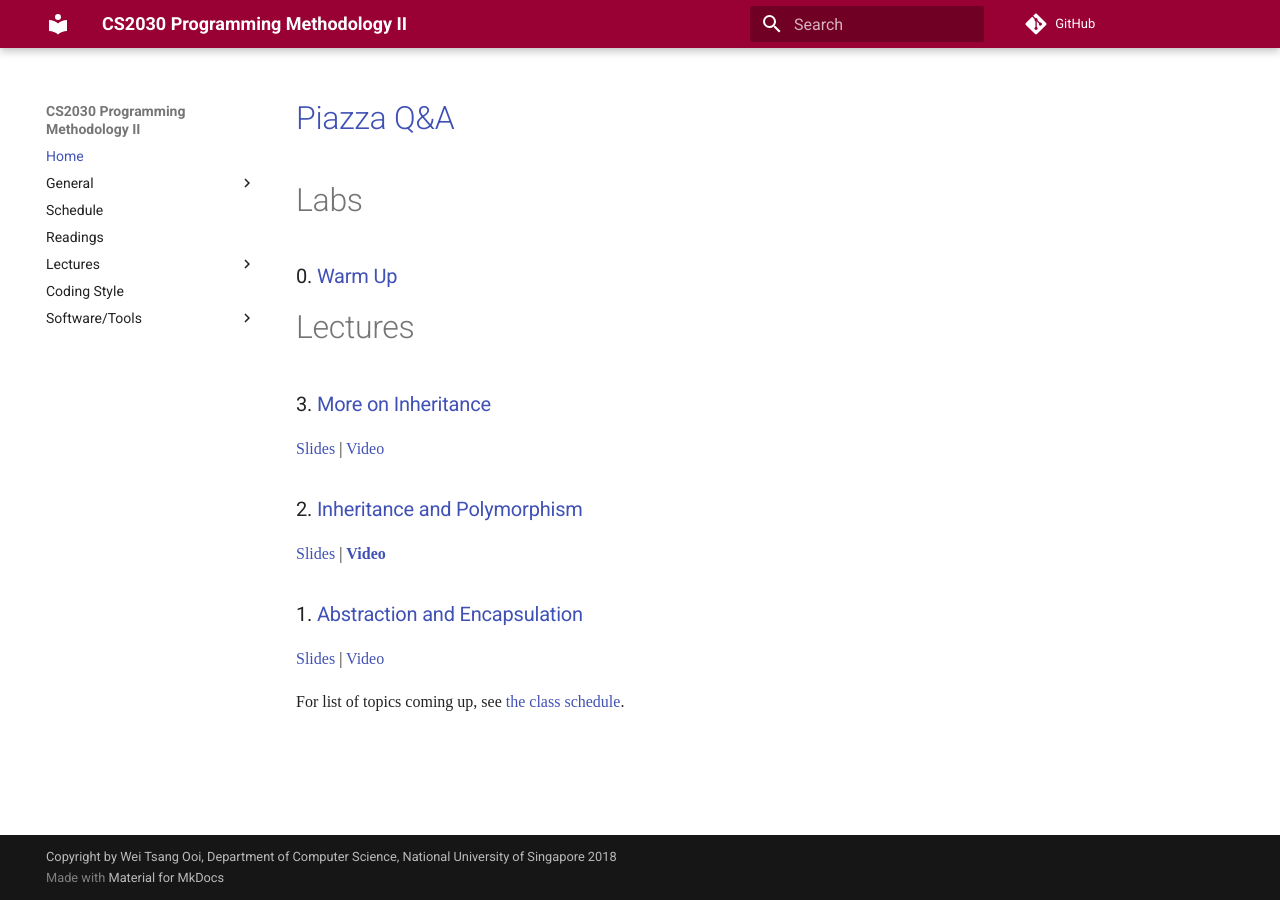
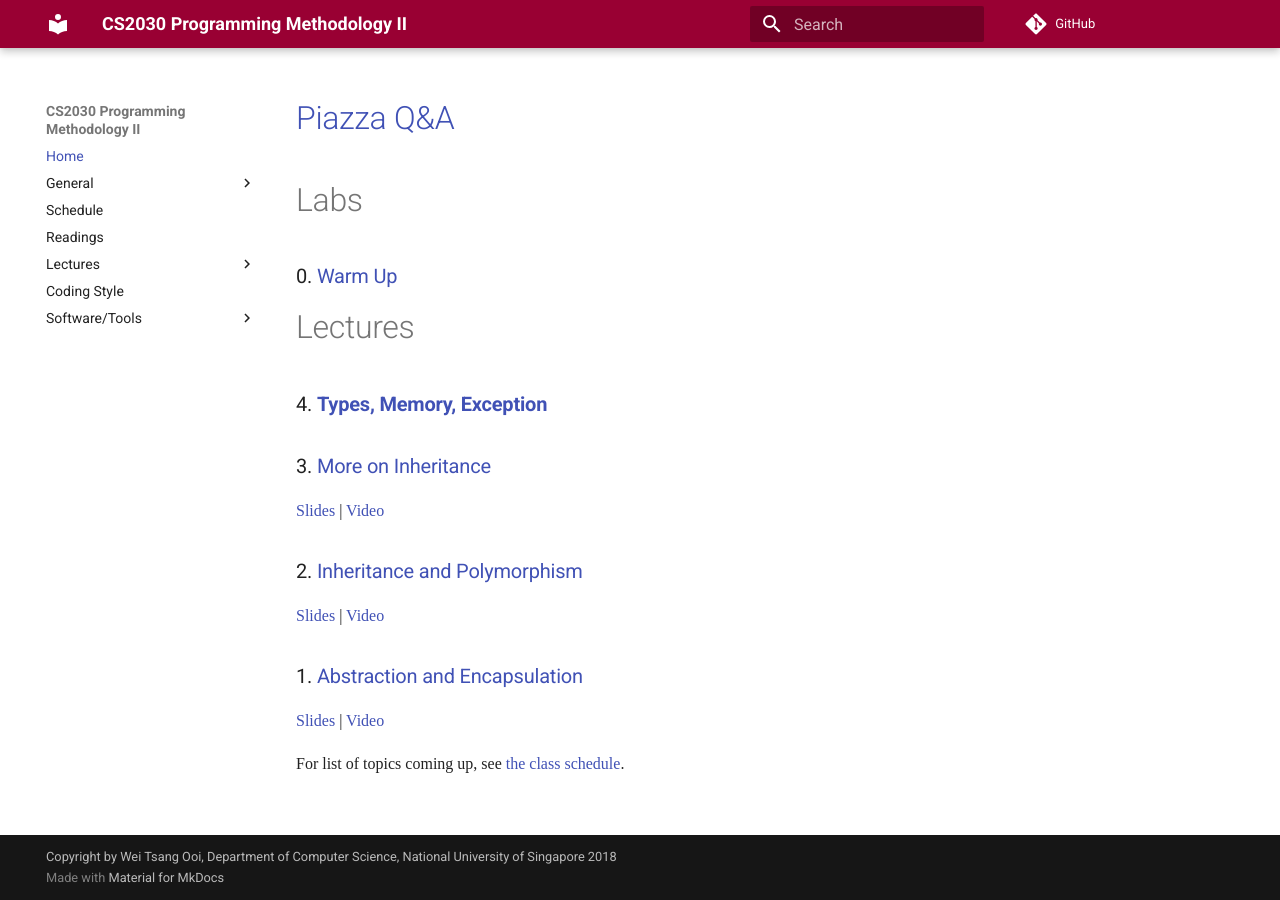
Before and after one commit to nus-cs2030/1718-s2, an MkDocs documentation site: the page built from docs/index.md, in a window 1280 px wide. Built offline with MkDocs 1.6.1 and Material for MkDocs 9.7.7, drawn with Linux system fonts in a browser that asks for light colours; some web fonts are replaced; comment, search, counter and statistics services are not loaded; old or Windows-style settings are respelled for this version of MkDocs.

Commit message:
Add link to Lecture 4 notes

```diff
--- a/docs/index.md
+++ b/docs/index.md
@@ -7,11 +7,13 @@
 
 # Lectures
 
+### 4. [**Types, Memory, Exception**](lec04.md)
+
 ### 3. [More on Inheritance](lec03.md)
 [Slides](https://www.comp.nus.edu.sg/~cs2030/1718-s2/cs2030-lec03.pdf) | [Video](https://vimeo.com/253957708)
 
 ### 2. [Inheritance and Polymorphism](lec02.md)
-[Slides](https://www.comp.nus.edu.sg/~cs2030/1718-s2/cs2030-lec02.pdf) | [**Video**](https://vimeo.com/252845876)
+[Slides](https://www.comp.nus.edu.sg/~cs2030/1718-s2/cs2030-lec02.pdf) | [Video](https://vimeo.com/252845876)
 
 ### 1. [Abstraction and Encapsulation](lec01.md)
 [Slides](https://www.comp.nus.edu.sg/~cs2030/1718-s2/cs2030-lec01.pdf) | [Video](https://vimeo.com/251766531)
--- a/mkdocs.yml
+++ b/mkdocs.yml
@@ -10,6 +10,7 @@ pages:
       - 1. Abstraction & Encapsulation: 'lec01.md'
       - 2. Interface, Inheritance & Polymorphism: 'lec02.md'
       - 3. More on Inheritance: 'lec03.md'
+      - 4. Types, Memory, Exception: 'lec04.md'
   - Coding Style: 'style.md'
   - Software/Tools:
       - Java: 'jdk.md'
```
